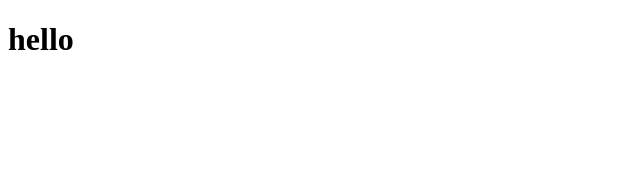
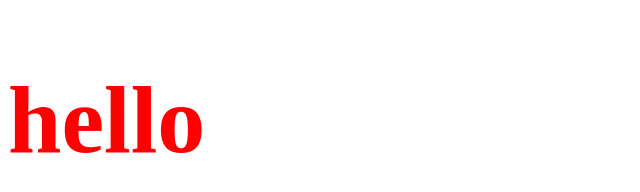
Before and after one commit to masudrahman-dev/cloneCreativeStudio, a plain HTML site: page index.html in a window 1280 px wide. Shown: the whole page, without its empty margins (0-640 px from the left). Drawn offline with Linux system fonts and the light colour scheme.

Commit message:
adnan bhai change h1 tag color

```diff
--- a/index.html
+++ b/index.html
@@ -5,6 +5,7 @@
     <meta http-equiv="X-UA-Compatible" content="IE=edge">
     <meta name="viewport" content="width=device-width, initial-scale=1.0">
     <title>clone</title>
+    <link rel="stylesheet" href="style.css">
 </head>
 <body>
     <h1>hello</h1>
--- /dev/null
+++ b/style.css
@@ -0,0 +1,4 @@
+h1{
+    color: red;
+    font-size: 6rem;
+}
```
